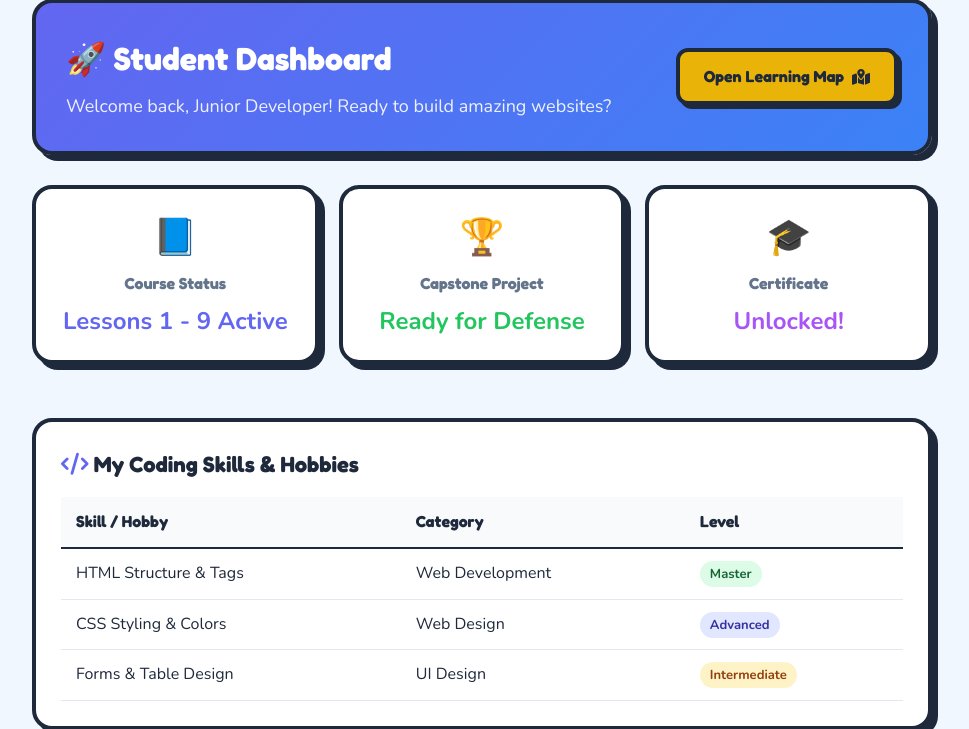
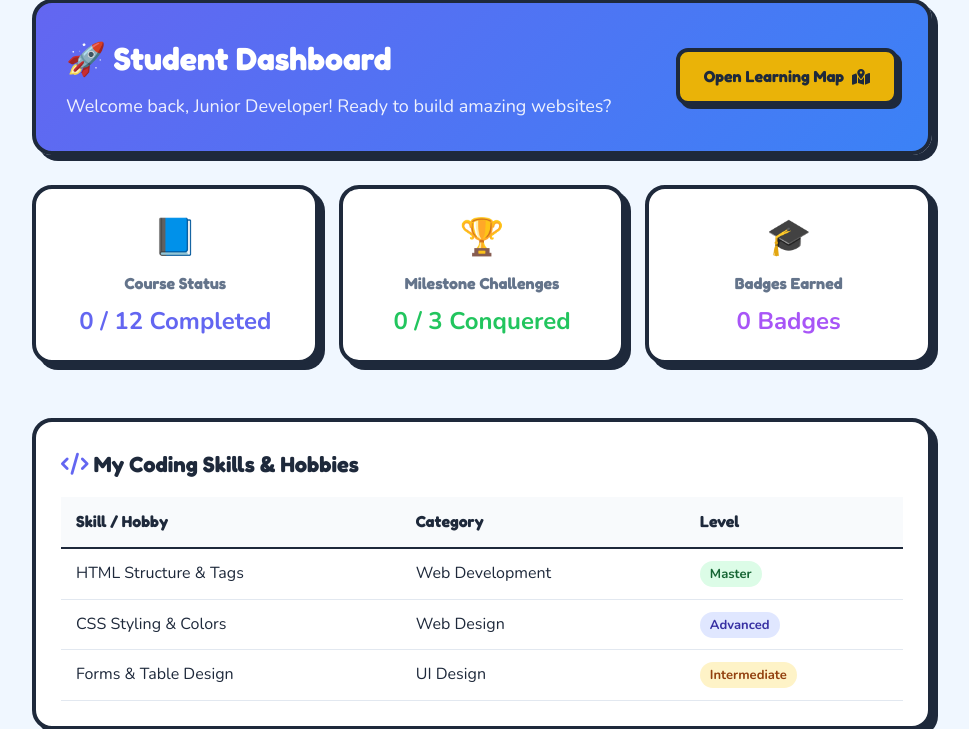
Before and after one commit to Limahcode/LimahCode-Web-Adventure, a Flask app: page /mini-dashboard in a window 1280 px wide. Shown: the part 169-898 px from the top of the page, without its empty margins (158-1127 px from the left). Run offline with Flask 3, Linux system fonts and the light colour scheme.

Commit message:
Ensure dynamic stats on mini dashboard

```diff
--- a/templates/mini_dashboard.html
+++ b/templates/mini_dashboard.html
@@ -30,17 +30,35 @@
         <div class="card" style="background: white; padding: 20px; text-align: center;">
             <div style="font-size: 36px; margin-bottom: 5px;">📘</div>
             <h3 style="color: var(--text-secondary); font-size: 16px;">Course Status</h3>
-            <p style="font-size: 24px; font-weight: 700; color: var(--color-primary); margin-top: 5px;">Lessons 1 - 9 Active</p>
+            <p style="font-size: 24px; font-weight: 700; color: var(--color-primary); margin-top: 5px;">
+                {% if student %}
+                    {{ student.completed_lessons | length }} / 12 Completed
+                {% else %}
+                    0 / 12 Completed
+                {% endif %}
+            </p>
         </div>
         <div class="card" style="background: white; padding: 20px; text-align: center;">
             <div style="font-size: 36px; margin-bottom: 5px;">🏆</div>
-            <h3 style="color: var(--text-secondary); font-size: 16px;">Capstone Project</h3>
-            <p style="font-size: 24px; font-weight: 700; color: var(--color-success); margin-top: 5px;">Ready for Defense</p>
+            <h3 style="color: var(--text-secondary); font-size: 16px;">Milestone Challenges</h3>
+            <p style="font-size: 24px; font-weight: 700; color: var(--color-success); margin-top: 5px;">
+                {% if student %}
+                    {{ student.completed_challenges | length }} / 3 Conquered
+                {% else %}
+                    0 / 3 Conquered
+                {% endif %}
+            </p>
         </div>
         <div class="card" style="background: white; padding: 20px; text-align: center;">
             <div style="font-size: 36px; margin-bottom: 5px;">🎓</div>
-            <h3 style="color: var(--text-secondary); font-size: 16px;">Certificate</h3>
-            <p style="font-size: 24px; font-weight: 700; color: var(--color-purple); margin-top: 5px;">Unlocked!</p>
+            <h3 style="color: var(--text-secondary); font-size: 16px;">Badges Earned</h3>
+            <p style="font-size: 24px; font-weight: 700; color: var(--color-purple); margin-top: 5px;">
+                {% if student %}
+                    {{ student.badges | length }} Badges
+                {% else %}
+                    0 Badges
+                {% endif %}
+            </p>
         </div>
     </div>
 
```
